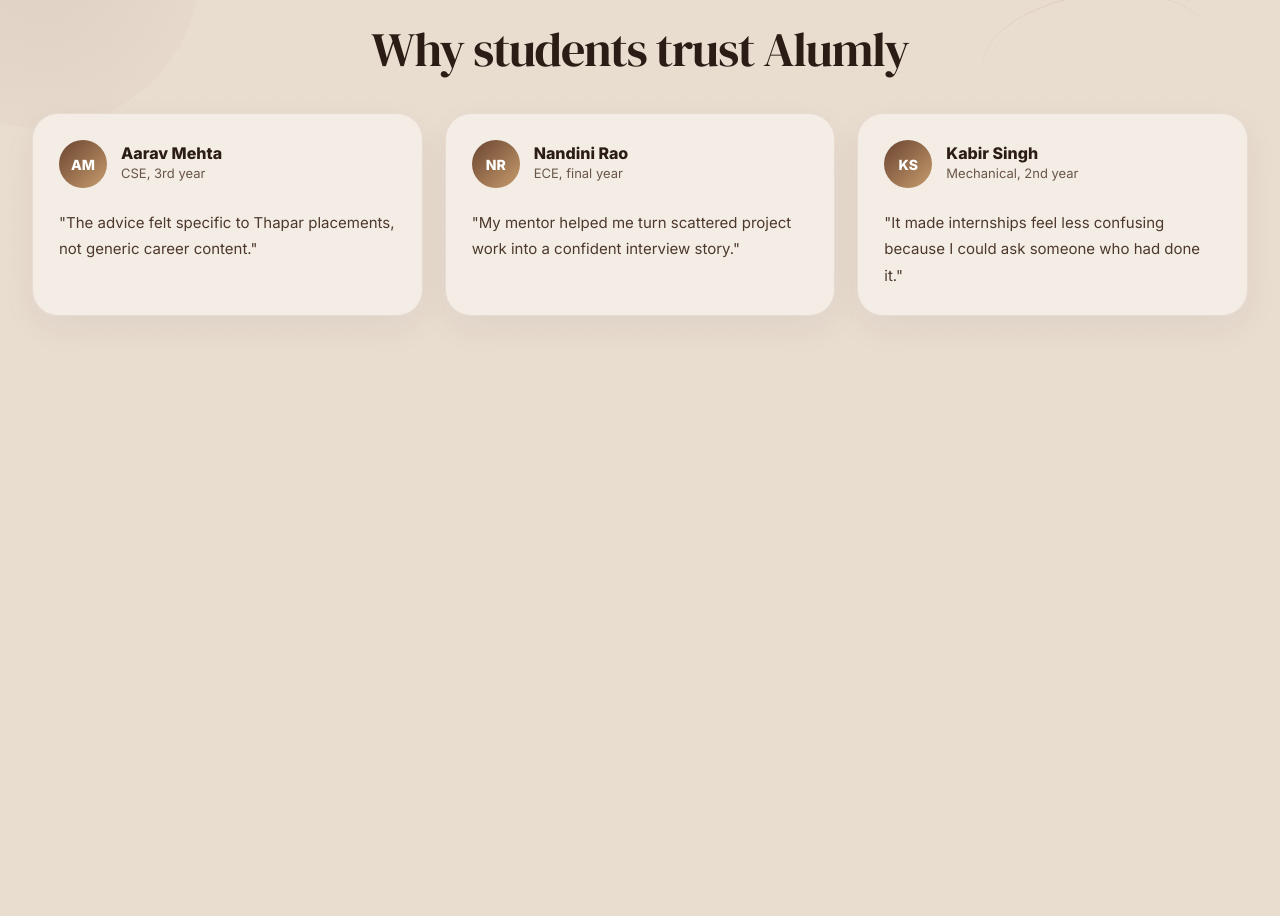
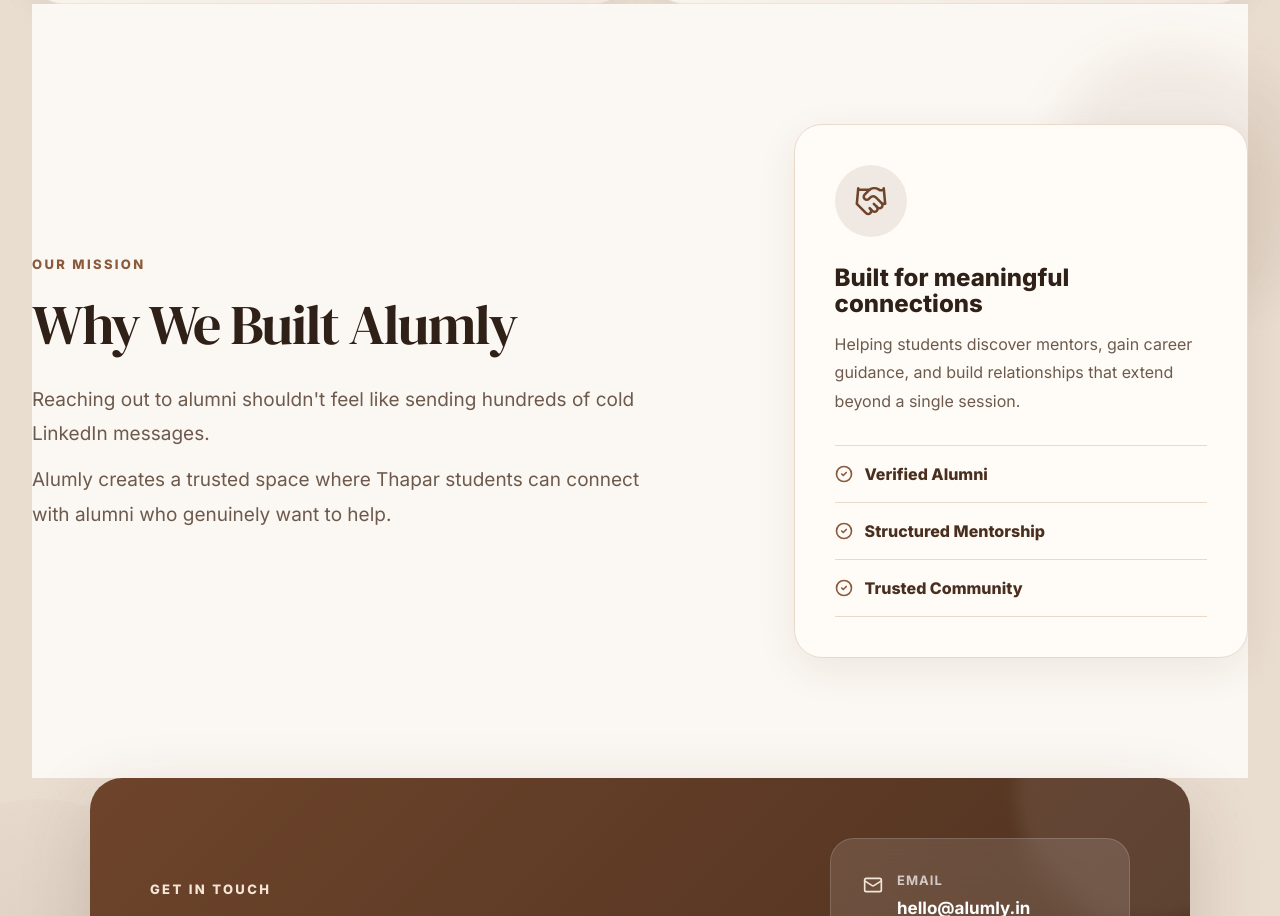
Before and after one commit to Harshita445/alumni_platform, a Next.js app in the folder frontend/: page / in a window 1280 px wide. Shown: the part 1884-2800 px from the top of the page. Before the commit the page ends 2312 px from the top, so only its background shows below. Built offline with nearby package versions, Linux system fonts and the light colour scheme; no server answers.

Commit message:
WIP: redesign profile dashboard and bookings flow

```diff
--- a/frontend/src/app/globals.css
+++ b/frontend/src/app/globals.css
@@ -195,6 +195,13 @@
   grid-template-columns: minmax(0, 1.04fr) minmax(420px, 0.96fr);
   gap: 72px;
   align-items: center;
+}
+
+.hero-logo {
+  width: auto;
+  height: 52px;
+  margin-bottom: 30px;
+  object-fit: contain;
 }
 
 .hero-copy h1 {
@@ -417,8 +424,7 @@
 }
 
 .feature-card,
-.audience-card,
-.testimonial-card {
+.audience-card {
   border: 1px solid rgba(139, 94, 60, 0.12);
   background: rgba(245, 238, 229, 0.76);
   box-shadow: 0 12px 34px rgba(47, 33, 26, 0.06);
@@ -457,8 +463,7 @@
 }
 
 .feature-card h3,
-.audience-card h3,
-.testimonial-card h3 {
+.audience-card h3 {
   color: var(--text-primary);
   font-family: var(--font-body), sans-serif;
   font-weight: 800;
@@ -535,67 +540,286 @@
   color: var(--primary-hover);
 }
 
-.proof-section {
-  padding-top: 100px;
+.mission-section {
+  position: relative;
+  display: grid;
+  grid-template-columns: minmax(0, 0.6fr) minmax(320px, 0.4fr);
+  gap: 80px;
+  align-items: center;
+  padding: 120px 0;
+  background: #fbf7f2;
 }
 
-.proof-line {
-  top: 72px;
-  right: 36px;
-  width: 230px;
-  height: 120px;
-  border-top: 1px solid rgba(139, 94, 60, 0.12);
-  border-radius: 50%;
-  transform: rotate(-8deg);
+.mission-copy {
+  max-width: 680px;
 }
 
-.testimonial-grid {
-  display: grid;
-  grid-template-columns: repeat(3, minmax(0, 1fr));
-  gap: 22px;
+.mission-label {
+  display: inline-block;
+  margin-bottom: 20px;
+  color: #8b5a3c;
+  font-size: 13px;
+  font-weight: 800;
+  letter-spacing: 0.18em;
+  text-transform: uppercase;
 }
 
-.testimonial-card {
-  padding: 26px;
-  border-radius: 26px;
-  background: rgba(247, 241, 235, 0.82);
+.mission-copy h2 {
+  max-width: 680px;
+  margin-bottom: 28px;
+  color: #2f2018;
+  font-size: clamp(42px, 5vw, 56px);
+  line-height: 1.08;
 }
 
-.testimonial-person {
+.mission-copy p {
+  max-width: 620px;
+  color: #6d5a4d;
+  font-size: 19px;
+  line-height: 1.8;
+}
+
+.mission-copy p + p {
+  margin-top: 12px;
+}
+
+.mission-card-wrap {
+  position: relative;
+}
+
+.mission-blob {
+  position: absolute;
+  top: -70px;
+  right: -68px;
+  width: 260px;
+  height: 260px;
+  border-radius: 44% 56% 48% 52%;
+  background: rgba(110, 68, 43, 0.08);
+  filter: blur(24px);
+  pointer-events: none;
+}
+
+.mission-card {
+  position: relative;
+  z-index: 1;
+  padding: 40px;
+  border: 1px solid #e8d9cb;
+  border-radius: 28px;
+  background: #fffcf8;
+  box-shadow: 0 12px 40px rgba(74, 47, 31, 0.08);
+  transition:
+    transform 220ms ease,
+    box-shadow 220ms ease,
+    border-color 220ms ease;
+}
+
+.mission-card:hover,
+.contact-info-card:hover {
+  transform: translateY(-4px);
+}
+
+.mission-card:hover {
+  border-color: rgba(200, 155, 112, 0.58);
+  box-shadow: 0 22px 54px rgba(74, 47, 31, 0.12);
+}
+
+.mission-icon {
+  display: flex;
+  width: 72px;
+  height: 72px;
+  align-items: center;
+  justify-content: center;
+  margin-bottom: 28px;
+  border-radius: 999px;
+  background: rgba(110, 68, 43, 0.1);
+  color: #6e442b;
+}
+
+.mission-card h3 {
+  max-width: 360px;
+  margin-bottom: 14px;
+  color: #2f2018;
+  font-family: var(--font-body), sans-serif;
+  font-size: 24px;
+  font-weight: 800;
+  letter-spacing: 0;
+}
+
+.mission-card p {
+  color: #6d5a4d;
+  font-size: 16px;
+  line-height: 1.78;
+}
+
+.mission-benefits {
+  margin-top: 30px;
+  border-top: 1px solid #e8d9cb;
+}
+
+.mission-benefit {
   display: flex;
   align-items: center;
-  gap: 14px;
-  margin-bottom: 22px;
-}
-
-.avatar-placeholder {
-  display: flex;
-  width: 48px;
-  height: 48px;
-  align-items: center;
-  justify-content: center;
-  border-radius: 999px;
-  background: linear-gradient(135deg, #6a4430, #c69c6d);
-  color: #fff;
-  font-size: 14px;
+  gap: 12px;
+  padding: 16px 0;
+  border-bottom: 1px solid #e8d9cb;
+  color: #4a2f1f;
   font-weight: 800;
 }
 
-.testimonial-card h3 {
-  font-size: 16px;
+.mission-benefit svg {
+  color: #8b5a3c;
+  flex: 0 0 auto;
 }
 
-.testimonial-card span {
-  display: block;
-  margin-top: 3px;
-  color: var(--text-secondary);
-  font-size: 13px;
+.contact-section {
+  display: flex;
+  justify-content: center;
+  padding: 0 0 120px;
 }
 
-.testimonial-card p {
-  color: #4d392c;
-  font-size: 15px;
-  line-height: 1.75;
+.contact-card {
+  position: relative;
+  display: grid;
+  width: 100%;
+  max-width: 1100px;
+  grid-template-columns: minmax(0, 1fr) minmax(300px, 0.45fr);
+  gap: 44px;
+  align-items: center;
+  overflow: hidden;
+  padding: 60px;
+  border-radius: 32px;
+  background: linear-gradient(135deg, #6e442b, #4a2f1f);
+  box-shadow: 0 24px 70px rgba(74, 47, 31, 0.18);
+}
+
+.contact-orb {
+  position: absolute;
+  width: 260px;
+  height: 260px;
+  border-radius: 999px;
+  background: rgba(255, 255, 255, 0.08);
+  filter: blur(8px);
+  pointer-events: none;
+}
+
+.contact-orb-one {
+  top: -116px;
+  right: -86px;
+}
+
+.contact-orb-two {
+  left: -98px;
+  bottom: -132px;
+}
+
+.contact-copy,
+.contact-info-card {
+  position: relative;
+  z-index: 1;
+}
+
+.contact-copy span {
+  display: inline-block;
+  margin-bottom: 16px;
+  color: #f4e6d7;
+  font-size: 13px;
+  font-weight: 800;
+  letter-spacing: 0.18em;
+  text-transform: uppercase;
+}
+
+.contact-copy h2 {
+  margin-bottom: 22px;
+  color: #fff;
+  font-size: clamp(40px, 5vw, 52px);
+  line-height: 1.06;
+}
+
+.contact-copy p {
+  max-width: 560px;
+  color: rgba(255, 255, 255, 0.85);
+  font-size: 18px;
+  line-height: 1.8;
+}
+
+.contact-info-card {
+  display: grid;
+  gap: 24px;
+  padding: 32px;
+  border: 1px solid rgba(255, 255, 255, 0.15);
+  border-radius: 24px;
+  background: rgba(255, 255, 255, 0.12);
+  backdrop-filter: blur(16px);
+  transition:
+    transform 220ms ease,
+    background 220ms ease;
+}
+
+.contact-info-row {
+  display: flex;
+  gap: 14px;
+  align-items: flex-start;
+  color: #fff;
+}
+
+.contact-info-row svg {
+  margin-top: 4px;
+  color: #f4e6d7;
+  flex: 0 0 auto;
+}
+
+.contact-info-row span {
+  display: block;
+  margin-bottom: 5px;
+  color: rgba(255, 255, 255, 0.7);
+  font-size: 13px;
+  font-weight: 700;
+  letter-spacing: 0.08em;
+  text-transform: uppercase;
+}
+
+.contact-info-row strong {
+  display: block;
+  color: #fff;
+  font-size: 17px;
+  line-height: 1.45;
+}
+
+.contact-button {
+  display: inline-flex;
+  min-height: 52px;
+  align-items: center;
+  justify-content: center;
+  border-radius: 16px;
+  background: #fff;
+  color: #4a2f1f;
+  font-weight: 800;
+  transition:
+    background 180ms ease,
+    transform 180ms ease,
+    box-shadow 180ms ease;
+}
+
+.contact-button:hover {
+  background: #f6efe7;
+  transform: translateY(-2px);
+  box-shadow: 0 14px 28px rgba(0, 0, 0, 0.12);
+}
+
+.fade-up {
+  animation: fadeUp 500ms ease both;
+}
+
+@keyframes fadeUp {
+  from {
+    opacity: 0;
+    transform: translateY(18px);
+  }
+
+  to {
+    opacity: 1;
+    transform: translateY(0);
+  }
 }
 
 @media (max-width: 900px) {
@@ -605,7 +829,8 @@
 
   .hero-section,
   .audience-grid,
-  .testimonial-grid {
+  .mission-section,
+  .contact-card {
     grid-template-columns: 1fr;
   }
 
@@ -619,6 +844,15 @@
 
   .hero-testimonial {
     right: 20px;
+  }
+
+  .mission-section {
+    gap: 44px;
+    padding: 96px 0;
+  }
+
+  .contact-card {
+    padding: 44px;
   }
 }
 
@@ -652,8 +886,27 @@
 
   .feature-card,
   .audience-card,
-  .testimonial-card {
+  .mission-card,
+  .contact-info-card {
     padding: 24px;
+  }
+
+  .hero-logo {
+    height: 44px;
+  }
+
+  .mission-section {
+    padding: 82px 0;
+  }
+
+  .contact-section {
+    padding-bottom: 86px;
+  }
+
+  .contact-card {
+    gap: 30px;
+    padding: 32px 22px;
+    border-radius: 26px;
   }
 
 }
@@ -758,8 +1011,16 @@
 }
 
 .auth-logo {
-  width: 160px;
-  height: auto;
+  width: auto;
+  height: 44px;
+  object-fit: contain;
+}
+
+.auth-form-logo {
+  width: auto;
+  height: 44px;
+  object-fit: contain;
+  margin-bottom: 28px;
 }
 
 .auth-brand-kicker {
--- a/frontend/src/app/login/page.tsx
+++ b/frontend/src/app/login/page.tsx
@@ -163,7 +163,7 @@
           />
           <div className="auth-brand-overlay" />
           <div className="auth-brand-content">
-            <img src="/logo.svg" alt="" className="auth-logo" />
+            <img src="/logo.png" alt="" className="auth-logo" />
             <p className="auth-brand-kicker">
               Built for students, powered by alumni.
             </p>
@@ -175,6 +175,8 @@
         </aside>
 
         <div className="auth-form-panel">
+          <img src="/logo.png" alt="Alumly logo" className="auth-form-logo" />
+
           <div className="auth-header">
             <h1 id="login-heading">Login to your account</h1>
             <p>Continue your journey with the Alumly community.</p>
--- a/frontend/src/app/onboarding/page.tsx
+++ b/frontend/src/app/onboarding/page.tsx
@@ -223,6 +223,8 @@
 
       <section className="auth-card" style={{ maxWidth: "1100px", minHeight: "780px" }}>
         <div className="auth-form-panel" style={{ padding: "36px 34px" }}>
+          <img src="/logo.png" alt="Alumly logo" className="auth-form-logo" />
+
           <div style={{ display: "flex", justifyContent: "space-between", alignItems: "center", marginBottom: "18px", gap: "12px" }}>
             <div>
               <p style={{ color: "var(--primary)", fontWeight: 700, margin: 0 }}>Onboarding</p>
--- a/frontend/src/app/page.tsx
+++ b/frontend/src/app/page.tsx
@@ -2,8 +2,12 @@
 import {
   ArrowRight,
   Calendar,
+  CheckCircle2,
+  Clock3,
   FileText,
   GraduationCap,
+  Handshake,
+  Mail,
   MessageCircle,
   Quote,
   ShieldCheck,
@@ -59,32 +63,13 @@
   },
 ];
 
-const testimonials = [
-  {
-    name: "Aarav Mehta",
-    meta: "CSE, 3rd year",
-    quote:
-      "The advice felt specific to Thapar placements, not generic career content.",
-  },
-  {
-    name: "Nandini Rao",
-    meta: "ECE, final year",
-    quote:
-      "My mentor helped me turn scattered project work into a confident interview story.",
-  },
-  {
-    name: "Kabir Singh",
-    meta: "Mechanical, 2nd year",
-    quote:
-      "It made internships feel less confusing because I could ask someone who had done it.",
-  },
-];
-
 export default function HomePage() {
   return (
     <main className="landing-page">
       <section className="hero-section">
         <div className="hero-copy">
+          <img className="hero-logo" src="/logo.png" alt="Alumly" />
+
           <div className="hero-pill">
             <UsersRound size={16} strokeWidth={2.4} aria-hidden="true" />
             Built for students. Powered by alumni.
@@ -183,30 +168,77 @@
         </div>
       </section>
 
-      <section className="landing-section proof-section">
-        <div className="decor proof-line" aria-hidden="true" />
-        <div className="section-heading">
-          <h2>Why students trust Alumly</h2>
+      <section className="mission-section">
+        <div className="mission-copy fade-up">
+          <span className="mission-label">Our Mission</span>
+          <h2>Why We Built Alumly</h2>
+          <p>
+            Reaching out to alumni shouldn&apos;t feel like sending hundreds of
+            cold LinkedIn messages.
+          </p>
+          <p>
+            Alumly creates a trusted space where Thapar students can connect
+            with alumni who genuinely want to help.
+          </p>
         </div>
 
-        <div className="testimonial-grid">
-          {testimonials.map(({ name, meta, quote }) => (
-            <article className="testimonial-card" key={name}>
-              <div className="testimonial-person">
-                <div className="avatar-placeholder">
-                  {name
-                    .split(" ")
-                    .map((part) => part[0])
-                    .join("")}
+        <div className="mission-card-wrap fade-up">
+          <div className="mission-blob" aria-hidden="true" />
+          <article className="mission-card">
+            <div className="mission-icon">
+              <Handshake size={34} strokeWidth={1.8} aria-hidden="true" />
+            </div>
+            <h3>Built for meaningful connections</h3>
+            <p>
+              Helping students discover mentors, gain career guidance, and
+              build relationships that extend beyond a single session.
+            </p>
+            <div className="mission-benefits">
+              {["Verified Alumni", "Structured Mentorship", "Trusted Community"].map((benefit) => (
+                <div className="mission-benefit" key={benefit}>
+                  <CheckCircle2 size={18} strokeWidth={2.2} aria-hidden="true" />
+                  <span>{benefit}</span>
                 </div>
-                <div>
-                  <h3>{name}</h3>
-                  <span>{meta}</span>
-                </div>
+              ))}
+            </div>
+          </article>
+        </div>
+      </section>
+
+      <section className="contact-section fade-up">
+        <div className="contact-card">
+          <div className="contact-orb contact-orb-one" aria-hidden="true" />
+          <div className="contact-orb contact-orb-two" aria-hidden="true" />
+
+          <div className="contact-copy">
+            <span>Get In Touch</span>
+            <h2>Need Help?</h2>
+            <p>
+              Questions, feedback, or partnership opportunities?
+              <br />
+              We&apos;d love to hear from you and help you make the most of Alumly.
+            </p>
+          </div>
+
+          <aside className="contact-info-card">
+            <div className="contact-info-row">
+              <Mail size={20} strokeWidth={2} aria-hidden="true" />
+              <div>
+                <span>Email</span>
+                <strong>hello@alumly.in</strong>
               </div>
-              <p>&quot;{quote}&quot;</p>
-            </article>
-          ))}
+            </div>
+            <div className="contact-info-row">
+              <Clock3 size={20} strokeWidth={2} aria-hidden="true" />
+              <div>
+                <span>Support</span>
+                <strong>Response within 24-48 hours</strong>
+              </div>
+            </div>
+            <a className="contact-button" href="mailto:hello@alumly.in">
+              Contact Us
+            </a>
+          </aside>
         </div>
       </section>
     </main>
--- a/frontend/src/app/register/alumni/page.tsx
+++ b/frontend/src/app/register/alumni/page.tsx
@@ -142,6 +142,8 @@
       <section className={styles.shell} aria-labelledby="alumni-register-heading">
         <div className={styles.formSide}>
           <div className={styles.formCard}>
+            <img src="/logo.png" alt="Alumly logo" className={styles.authLogo} />
+
             <div className={styles.kicker}>
               <Briefcase size={18} strokeWidth={1.8} />
               Alumni Registration
--- a/frontend/src/app/register/student/page.tsx
+++ b/frontend/src/app/register/student/page.tsx
@@ -171,6 +171,8 @@
       <section className={styles.shell} aria-labelledby="student-register-heading">
         <div className={styles.formSide}>
           <div className={styles.formCard}>
+            <img src="/logo.png" alt="Alumly logo" className={styles.authLogo} />
+
             <div className={styles.kicker}>
               <GraduationCap size={18} strokeWidth={1.8} />
               Student Registration
--- a/frontend/src/components/Navbar.tsx
+++ b/frontend/src/components/Navbar.tsx
@@ -52,9 +52,9 @@
           }}
         >
           <img
-            src="/logo.svg"
+            src="/logo.png"
             alt="Alumly logo"
-            style={{ height: 72, width: "auto" }}
+            style={{ height: 42, width: "auto", objectFit: "contain", marginRight: 12 }}
           />
         </Link>
 
```
Also changed, not shown: frontend/src/app/register/alumni/alumni-register.module.css (+7 -0 lines), frontend/public/logo.png (added).
